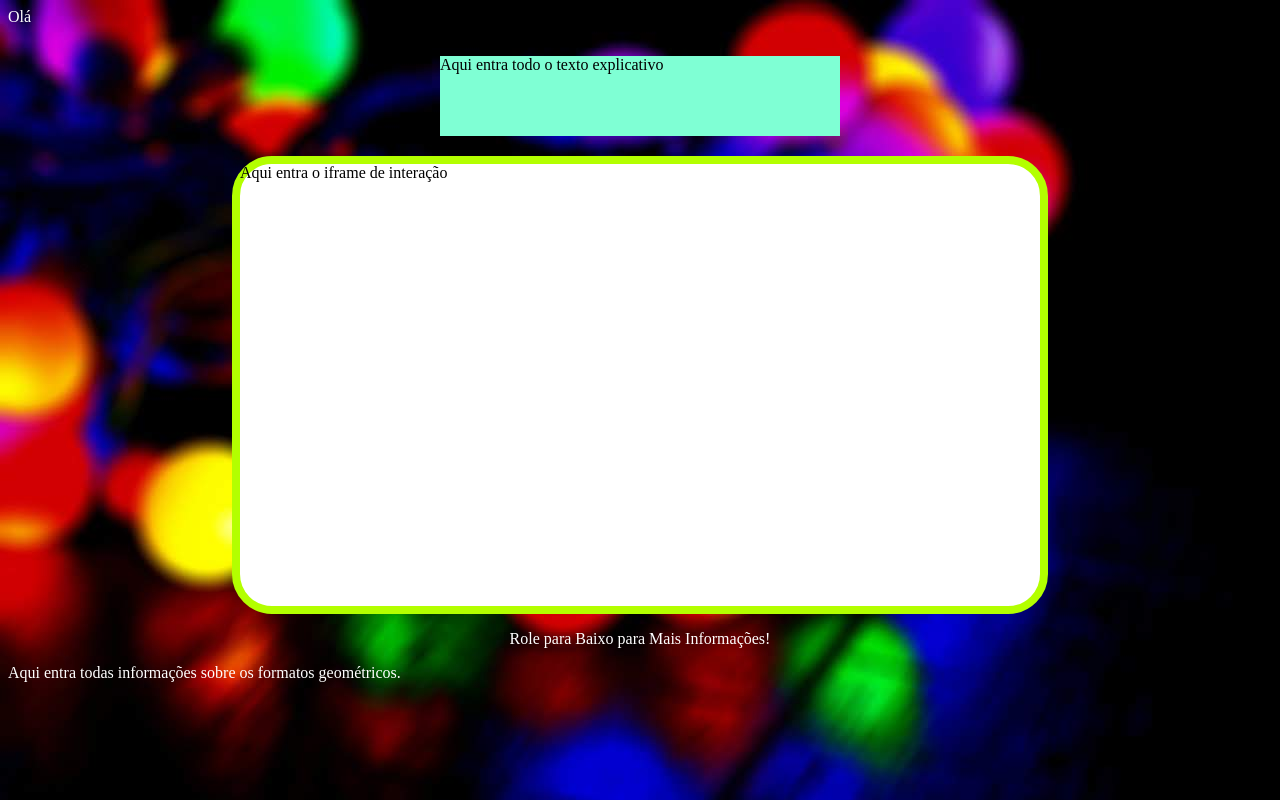
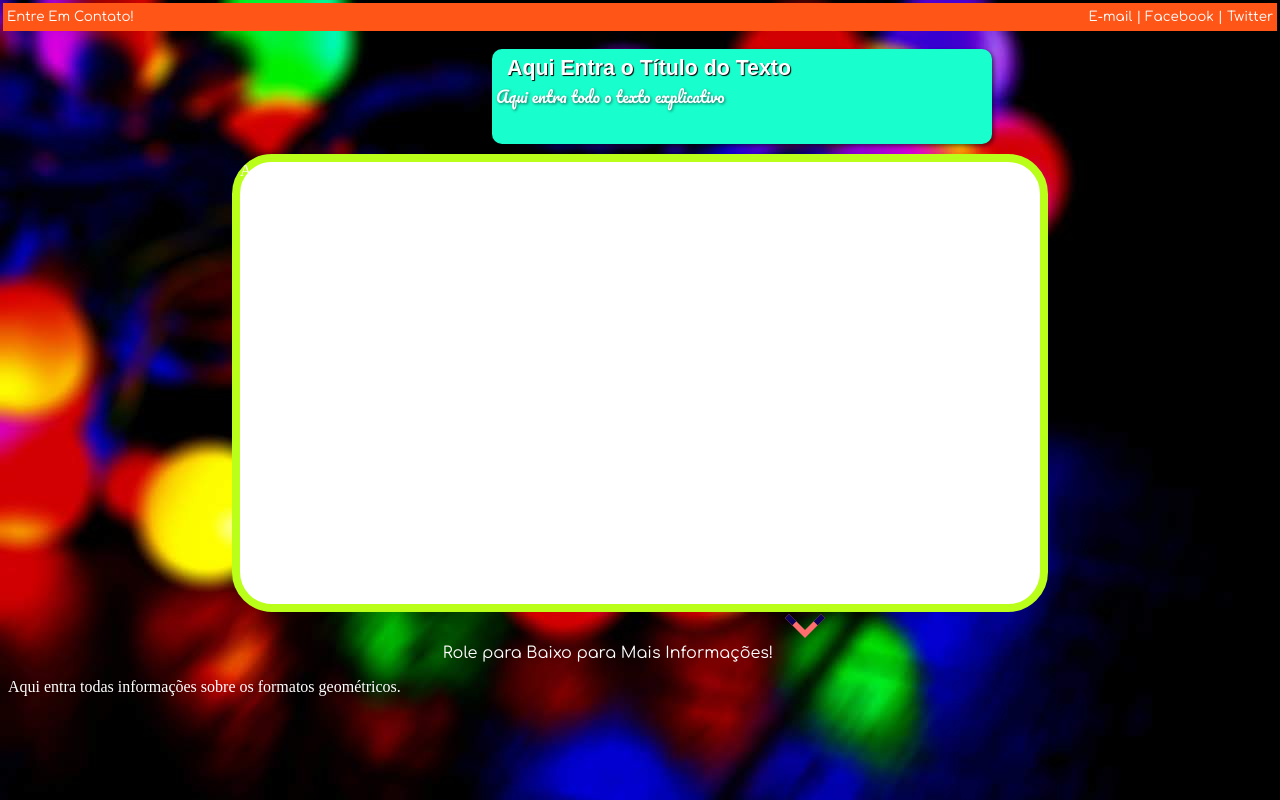
Before and after one commit to RafaelGabrio/Site-Para-C-lculos-Geom-tricos, a plain HTML site: page index.html in a window 1280 px wide. Shown: the top 800 px of the page. Drawn offline with Linux system fonts and the light colour scheme; a web font is replaced by a local one.

Commit message:
Fontes de títulos e corpo foram definidas. Ajustes no designe

```diff
--- a/_css/estilo.css
+++ b/_css/estilo.css
@@ -1,47 +1,87 @@
 @import url('https://fonts.googleapis.com/css2?family=Comfortaa&display=swap'); /*a font-family é 'Comfortaa', cursive*/
+@import url('https://fonts.googleapis.com/css2?family=Pacifico&display=swap'); /*font-family: 'Pacifico', cursive;*/
 @font-face {
     font-family: 'TituloGiz';
     src: url("../_fonts/Chalk-hand-lettering-shaded_DEMO.otf");
 }
 
+/*Tudo que está relacionado ao header*/
 header{
-    margin-bottom: 30px;
+    margin: -5px -5px 5px -5px;
+    color: #ffffff;
+    background-color: rgb(255, 86, 24);
+    height: 22px;
+    padding: 6px 4px 0px 4px;
+    font-family: 'Comfortaa', cursive;
+    font-size: 10pt;
+}
+
+header span {
+    display: block;
+    float: right;
+}
+
+/*Tudo que está relacionado ao Body*/
+body {
+    background: url("../_imagens/blur.jpg") fixed no-repeat;
+    background-color: #000000;
     color: #ffffff;
 }
 
-body {
-    background: url("../_imagens/blur.jpg") fixed no-repeat;
-    background-color: #000000;
+p#maisinfo{
+    text-align: center;
+    margin-top: -18px;
+    font-family: 'Comfortaa', cursive;
 }
 
-section p#maisinfo {
-    color: #ffffff;
+p#maisinfo img {
+    float: top;
+
+}
+
+/*Tudo que está relacionado a Section#principal*/
+section#principal p#maisinfo {
     text-align: center;
 }
 
 div#texto {
-    margin: auto;
-    margin-bottom: 20px;
-    background-color: aquamarine;
-    width: 400px;
-    height: 80px;
+    margin: auto 280px 10px auto;
+    background-color: rgb(24, 255, 205);
+    width: 500px;
+    height: 95px;
+    border-radius: 10px;
+    box-shadow: 2px 2px 4px rgba(0, 0, 0, 0.541);
 }
 
 div#interacao {
     border-radius: 40px;
-    border: rgb(179, 255, 0) solid 8px;
+    border: rgb(186, 255, 25) solid 8px;
     margin: auto;
     background-color: #ffffff;
     width: 800px;
     height: 442px;
 }
 
+div#texto h1 {
+    font-family: 'TituloGiz', sans-serif;
+    padding: 7px 0px 0px 15px;
+    font-size: 16pt;
+    text-shadow: 1px 1px 1px black;
+}
+
+div#texto p#info {
+    font-family: 'Pacifico', cursive;
+    padding: 4px;
+    margin-top: -20px;
+    text-shadow: 1px 1px 3px rgba(0, 0, 0, 0.541);
+}
+
+/*Tudo que está relacionado ao article*/
 article{
-    color: #ffffff;
     height: 800px;
 }
 
+/*Tudo que está relacionado ao footer*/
 footer{
-    color: #ffffff;
     text-align: center;
 }
--- a/index.html
+++ b/index.html
@@ -6,21 +6,29 @@
     <title>Document</title>
     <link rel="stylesheet" href="_css/estilo.css"/>
 </head>
+
 <body>
-<header>Olá</header>
-<section>
+
+<header>Entre Em Contato! <span><a>E-mail</a> | <a>Facebook</a> | <a>Twitter</a></span></header>
+
+<section id="principal">
     <div id="texto">
+        <h1>Aqui Entra o Título do Texto</h1>
         <p id="info">Aqui entra todo o texto explicativo</p>
     </div>
     <div id="interacao">
         Aqui entra o iframe de interação
     </div>
-    <p id="maisinfo">Role para Baixo para Mais Informações!</p>
+</section>
 
+<p id="maisinfo">Role para Baixo para Mais Informações!<img src="_imagens/icone_baixo.png" alt="Apontando Para Baixo"/></p>
+
+<section id="infomacao">
     <article>
         Aqui entra todas informações sobre os formatos geométricos.
     </article>
 </section>
+
 <footer>Todos Direitos &copy; Reservados a Rafael Gábrio!</footer>
 </body>
 </html>
```
Also changed, not shown: _imagens/icone_baixo.png (added).
